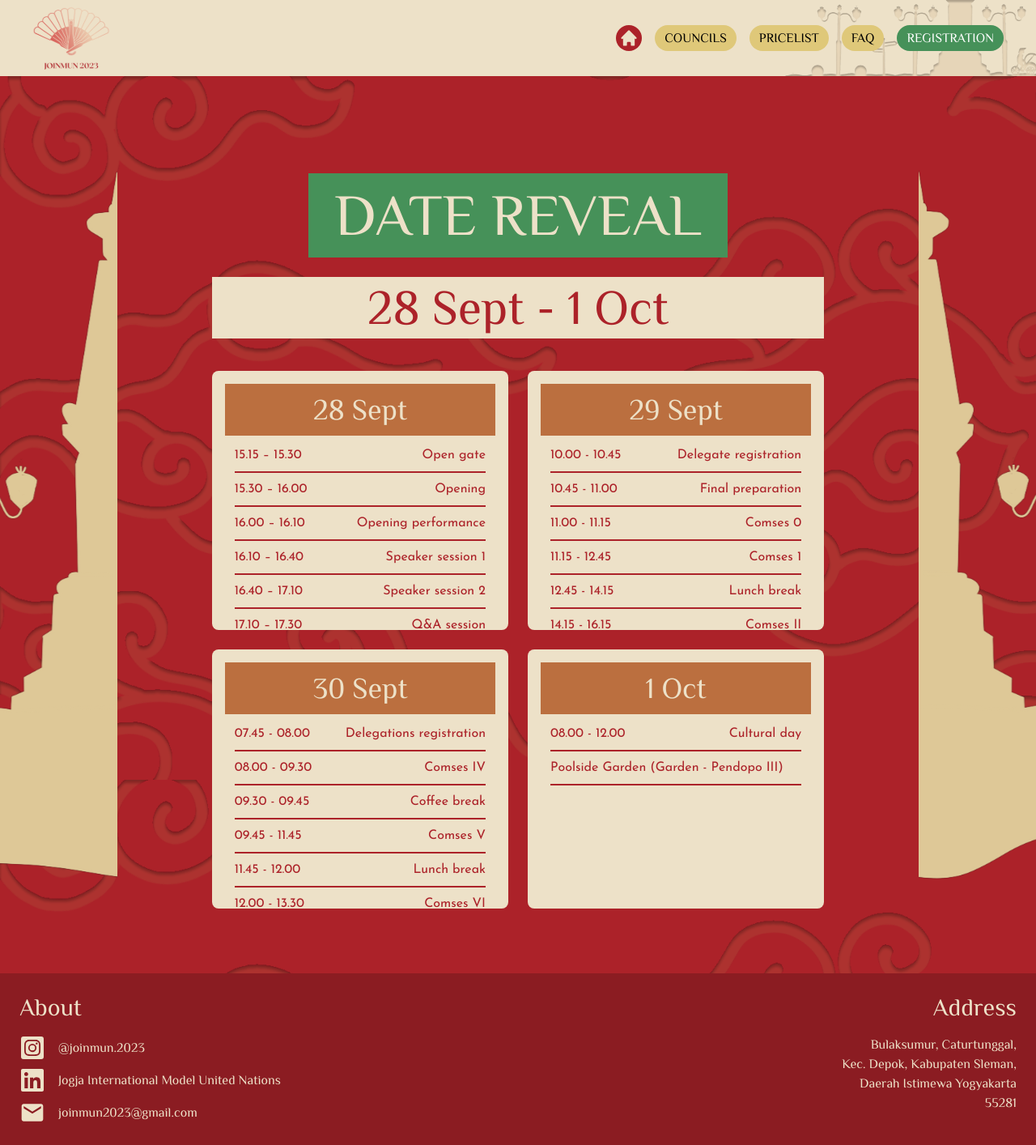
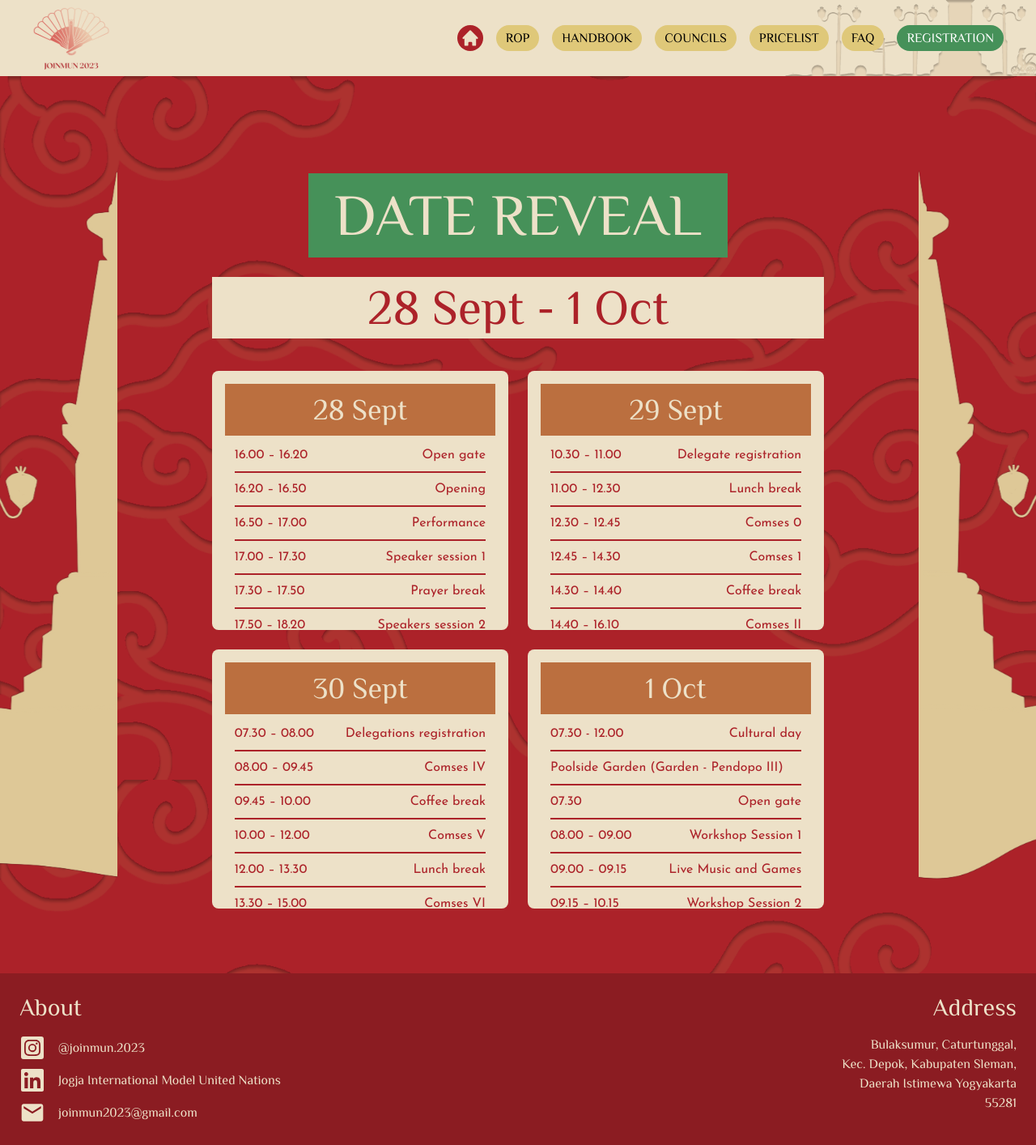
Before and after one commit to nandaisnanda/JOINMUN2023, a Next.js app in the folder joinmun-web/: page /reveal in a window 1280 px wide. Shown: the whole page at 81% size. Built offline with nearby package versions, Linux system fonts and the light colour scheme.

Commit message:
update rundown and add pdf links

```diff
--- a/joinmun-web/components/Navbar.jsx
+++ b/joinmun-web/components/Navbar.jsx
@@ -46,12 +46,28 @@ const Navbar = () => {
           >
             <HiHome className="h-6 w-6" />
           </Link>
-          {["councils", "pricelist", "faq", "registration"].map((el, idx) => (
+          {[
+            "ROP",
+            "handbook",
+            "councils",
+            "pricelist",
+            "faq",
+            "registration",
+          ].map((el, idx) => (
             <Link
               className={`rounded-full ${
                 el === "registration" ? "bg-green text-white" : "bg-sub-yellow"
               } z-10 px-3 py-1 font-headline font-[500] uppercase text-black transition hover:scale-110`}
-              href={el === "councils" ? `/#councils` : `/${el}`}
+              href={
+                el === "councils"
+                  ? `/#councils`
+                  : el === "ROP"
+                  ? "https://drive.google.com/file/d/1D57q87onsEv-KJxtZdiZ5ufWbVjpMZOB/view?usp=drivesdk"
+                  : el === "handbook"
+                  ? "https://drive.google.com/file/d/1UOvcdOPAAPLsccIV3OBj8XP6zufL_Wsj/view?usp=sharing"
+                  : `/${el}`
+              }
+              target={["ROP", "handbook"].includes(el) ? "_blank" : ""}
               key={idx}
             >
               {el}
@@ -76,12 +92,28 @@ const Navbar = () => {
         } z-50 grid transition-all duration-500 lg:hidden`}
       >
         <div className="overflow-hidden">
-          {["councils", "pricelist", "faq", "registration"].map((el, idx) => (
+          {[
+            "ROP",
+            "handbook",
+            "councils",
+            "pricelist",
+            "faq",
+            "registration",
+          ].map((el, idx) => (
             <Link
               className={`block ${
                 el === "registration" && "!text-green"
               } bg-yellow px-4 py-1.5 font-headline text-xl font-[900] uppercase text-red transition hover:bg-sub-yellow sm:px-6 sm:py-1 md:text-2xl`}
-              href={el === "councils" ? `/#councils` : `/${el}`}
+              href={
+                el === "councils"
+                  ? `/#councils`
+                  : el === "ROP"
+                  ? "https://drive.google.com/file/d/1D57q87onsEv-KJxtZdiZ5ufWbVjpMZOB/view?usp=drivesdk"
+                  : el === "handbook"
+                  ? "https://drive.google.com/file/d/1UOvcdOPAAPLsccIV3OBj8XP6zufL_Wsj/view?usp=sharing"
+                  : `/${el}`
+              }
+              target={["ROP", "handbook"].includes(el) ? "_blank" : ""}
               key={idx}
             >
               {el}
--- a/joinmun-web/pages/reveal.js
+++ b/joinmun-web/pages/reveal.js
@@ -86,43 +86,39 @@ const revealData = [
     date: "28 Sept",
     timeline: [
       {
-        time: "15.15 – 15.30",
+        time: "16.00 – 16.20",
         agenda: "Open gate",
       },
       {
-        time: "15.30 – 16.00",
+        time: "16.20 – 16.50",
         agenda: "Opening",
       },
       {
-        time: "16.00 – 16.10",
-        agenda: "Opening performance",
+        time: "16.50 – 17.00",
+        agenda: "Performance",
       },
       {
-        time: "16.10 – 16.40",
+        time: "17.00 – 17.30",
         agenda: "Speaker session 1",
-      },
-      {
-        time: "16.40 – 17.10",
-        agenda: "Speaker session 2",
-      },
-      {
-        time: "17.10 – 17.30",
-        agenda: "Q&A session",
       },
       {
         time: "17.30 – 17.50",
         agenda: "Prayer break",
       },
       {
-        time: "17.50 – 18.13",
-        agenda: "MUN 101",
+        time: "17.50 – 18.20",
+        agenda: "Speakers session 2",
       },
       {
-        time: "18.13 - 18.28",
-        agenda: "Main performance",
+        time: "18.20 – 18.40",
+        agenda: "Q&A session",
       },
       {
-        time: "18.28 – 19.45",
+        time: "18.40 – 18.55",
+        agenda: "Performance",
+      },
+      {
+        time: "18.55 – 20.00",
         agenda: "Closing & dinner",
       },
     ],
@@ -131,39 +127,39 @@ const revealData = [
     date: "29 Sept",
     timeline: [
       {
-        time: "10.00 - 10.45",
+        time: "10.30 – 11.00",
         agenda: "Delegate registration",
       },
       {
-        time: "10.45 - 11.00",
-        agenda: "Final preparation",
+        time: "11.00 – 12.30",
+        agenda: "Lunch break",
       },
       {
-        time: "11.00 - 11.15",
+        time: "12.30 – 12.45",
         agenda: "Comses 0",
       },
       {
-        time: "11.15 - 12.45",
+        time: "12.45 – 14.30",
         agenda: "Comses 1",
       },
       {
-        time: "12.45 - 14.15",
-        agenda: "Lunch break",
+        time: "14.30 – 14.40",
+        agenda: "Coffee break",
       },
       {
-        time: "14.15 - 16.15",
+        time: "14.40 – 16.10",
         agenda: "Comses II",
       },
       {
-        time: "16.15 - 16.35",
+        time: "16.10 – 16.20",
         agenda: "Coffee break",
       },
       {
-        time: "16.35 - 18.35",
+        time: "16.20 – 18.20",
         agenda: "Comses III",
       },
       {
-        time: "18.35 - 18.50",
+        time: "18.20 – 18.35",
         agenda: "Announcement + Feedback",
       },
       {
@@ -171,28 +167,24 @@ const revealData = [
         agenda: "Dinner",
       },
       {
-        time: "20.45 - 00.00",
+        time: "20.00 - 00.00",
         agenda: "Social night",
       },
       {
-        time: "20.45 – 21.15",
+        time: "20.00 – 21.00",
         agenda: "Open gate",
       },
       {
-        time: "21.15 - 21.25",
-        agenda: "MC session",
+        time: "21.00 – 22.00",
+        agenda: "Live Music",
       },
       {
-        time: "21.25 - 22.35",
-        agenda: "Live performance",
+        time: "22.00 – 23.00",
+        agenda: "Karaoke Session",
       },
       {
-        time: "22.35 - 23.35",
-        agenda: "DJ set",
-      },
-      {
-        time: "23.35 - 00.00",
-        agenda: "Closing",
+        time: "23.00 – 00.00",
+        agenda: "DJ Session",
       },
     ],
   },
@@ -200,71 +192,67 @@ const revealData = [
     date: "30 Sept",
     timeline: [
       {
-        time: "07.45 - 08.00",
+        time: "07.30 – 08.00",
         agenda: "Delegations registration",
       },
       {
-        time: "08.00 - 09.30",
+        time: "08.00 – 09.45",
         agenda: "Comses IV",
       },
       {
-        time: "09.30 - 09.45",
+        time: "09.45 – 10.00",
         agenda: "Coffee break",
       },
       {
-        time: "09.45 - 11.45",
+        time: "10.00 – 12.00",
         agenda: "Comses V",
       },
       {
-        time: "11.45 - 12.00",
+        time: "12.00 – 13.30",
         agenda: "Lunch break",
       },
       {
-        time: "12.00 - 13.30",
+        time: "13.30 – 15.00",
         agenda: "Comses VI",
       },
       {
-        time: "13.30 - 15.00",
-        agenda: "Lunch Break",
+        time: "15.00 – 15.10",
+        agenda: "Coffee break",
       },
       {
-        time: "15.00 - 16.30",
+        time: "15.10 – 16.40",
         agenda: "Comses VII",
       },
       {
-        time: "16.30 - 16.45",
+        time: "16.40 – 16.55",
         agenda: "Announcement + Feedback",
       },
       {
-        time: "18.30 - 22.03",
+        time: "18.30 - 22.00",
         agenda: "Closing ceremony",
       },
       {
-        time: "18.30 - 19.00",
+        time: "18.30 – 19.00",
         agenda: "Open gate",
       },
       {
-        time: "19.00 - 20.00",
+        time: "19.00 – 20.00",
         agenda: "Dinner",
       },
       {
-        time: "20.00 - 20.15",
+        time: "20.00 – 20.15",
         agenda: "Opening",
       },
       {
-        time: "20.15 - 20.27",
+        time: "20.15 – 20.30",
         agenda: "Performance",
       },
       {
-        time: "20.27 - 20.40",
-        agenda: "Traditional dance",
-      },
-      {
-        time: "20.40 - 21.42",
+        time: "20.30 – 21.40",
         agenda: "Awarding",
       },
       {
-        time: "21.42 - 22.03",
+        time: "21.40 – 22.00",
         agenda: "Closing",
       },
     ],
@@ -273,12 +261,40 @@ const revealData = [
     date: "1 Oct",
     timeline: [
       {
-        time: "08.00 - 12.00",
+        time: "07.30 - 12.00",
         agenda: "Cultural day",
       },
       {
         agenda: "",
         time: "Poolside Garden (Garden - Pendopo III)",
+      },
+      {
+        time: "07.30",
+        agenda: "Open gate",
+      },
+      {
+        time: "08.00 – 09.00",
+        agenda: "Workshop Session 1",
+      },
+      {
+        time: "09.00 – 09.15",
+        agenda: "Live Music and Games",
+      },
+      {
+        time: "09.15 – 10.15",
+        agenda: "Workshop Session 2",
+      },
+      {
+        time: "10.15 – 10.30",
+        agenda: "Live Music and Games",
+      },
+      {
+        time: "10.30 – 11.30",
+        agenda: "Workshop Session 3",
+      },
+      {
+        time: "11.45",
+        agenda: "Clear Area",
       },
     ],
   },
```
